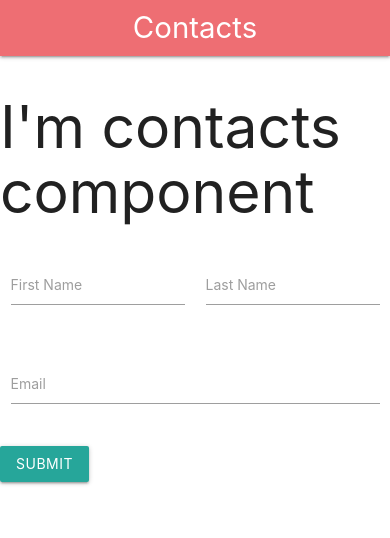
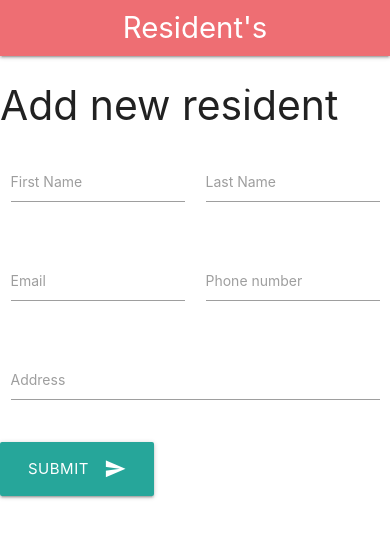
Before and after one commit to landoicco/rcm, a React (Create React App) app in the folder client/: page / in a window 390 px wide. Shown: the top 538 px of the page. Built offline with nearby package versions, Linux system fonts and the light colour scheme; no server answers.

Commit message:
Contacts changed to residents in frontend  - phone number changed from int to BigInteger, just for testing

```diff
--- a/client/src/App.js
+++ b/client/src/App.js
@@ -1,4 +1,4 @@
-import Contacts from "./components/Contacts";
+import Residents from "./components/Residents";
 
 function App() {
   return (
@@ -6,12 +6,12 @@ function App() {
       <nav>
         <div className="nav-wrapper center-align">
           <a href="/" className="brand-logo">
-            Contacts
+            Resident's Booklist
           </a>
         </div>
       </nav>
       <div className="row">
-        <Contacts />
+        <Residents />
       </div>
     </div>
   );
--- a/client/src/components/AddContacts.jsx
+++ /dev/null
@@ -1,64 +0,0 @@
-import { useRef } from "react";
-
-const AddContacts = () => {
-  // Refs
-  const firstNameRef = useRef();
-  const lastNameRef = useRef();
-  const emailRef = useRef();
-
-  const submitContact = (e) => {
-    e.preventDefault();
-
-    let newContact = {
-      firstName: firstNameRef.current.value,
-      lastName: lastNameRef.current.value,
-      email: emailRef.current.value,
-    };
-
-    // API POST request
-
-    fetch("http://localhost:8080/api/contacts", {
-      method: "POST",
-      headers: {
-        "content-type": "application/json",
-      },
-      body: JSON.stringify(newContact),
-    }).then((response) => response.json());
-
-    window.location.reload();
-  };
-
-  return (
-    <div className="row">
-      <form className="col s12" onSubmit={(e) => submitContact(e)}>
-        <div className="row">
-          <div className="input-field col s6">
-            <input ref={firstNameRef} type="text" className="validate" />
-            <label htmlFor="firstName">First Name</label>
-          </div>
-          <div className="input-field col s6">
-            <input ref={lastNameRef} type="text" className="validate" />
-            <label htmlFor="lastName">Last Name</label>
-          </div>
-        </div>
-        <div className="row">
-          <div className="input-field col s12">
-            <input ref={emailRef} type="email" className="validate" />
-            <label htmlFor="email">Email</label>
-          </div>
-        </div>
-        <div className="row">
-          <button
-            className="waves-effect waves-light btn"
-            type="submit"
-            name="action"
-          >
-            Submit
-          </button>
-        </div>
-      </form>
-    </div>
-  );
-};
-
-export default AddContacts;
--- /dev/null
+++ b/client/src/components/AddResident.jsx
@@ -0,0 +1,94 @@
+import { useRef } from "react";
+
+const AddResident = () => {
+  // Refs
+  const firstNameRef = useRef();
+  const lastNameRef = useRef();
+  const emailRef = useRef();
+  const phoneNumberRef = useRef();
+  const addressRef = useRef();
+
+  const submitContact = (e) => {
+    e.preventDefault();
+
+    let newContact = {
+      firstName: firstNameRef.current.value,
+      lastName: lastNameRef.current.value,
+      email: emailRef.current.value,
+      phoneNumber: phoneNumberRef.current.value,
+      address: addressRef.current.value,
+    };
+
+    // API POST request
+
+    fetch("http://localhost:8080/api/residents", {
+      method: "POST",
+      headers: {
+        "content-type": "application/json",
+      },
+      body: JSON.stringify(newContact),
+    }).then((response) => response.json());
+
+    window.location.reload();
+  };
+
+  return (
+    <div className="row">
+      <form className="col s12" onSubmit={(e) => submitContact(e)}>
+        <div className="row">
+          <div className="input-field col s6">
+            <input
+              ref={firstNameRef}
+              type="text"
+              className="validate"
+              required
+            />
+            <label htmlFor="firstName">First Name</label>
+          </div>
+          <div className="input-field col s6">
+            <input
+              ref={lastNameRef}
+              type="text"
+              className="validate"
+              required
+            />
+            <label htmlFor="lastName">Last Name</label>
+          </div>
+        </div>
+        <div className="row">
+          <div className="input-field col s6">
+            <input ref={emailRef} type="email" className="validate" required />
+            <label htmlFor="email">Email</label>
+          </div>
+          <div className="input-field col s6">
+            <input
+              ref={phoneNumberRef}
+              type="number"
+              className="validate"
+              required
+            />
+            <label htmlFor="phoneNumber">Phone number</label>
+          </div>
+        </div>
+        <div className="row">
+          <div className="input-field col s12">
+            <input ref={addressRef} type="text" className="validate" required />
+            <label htmlFor="email">Address</label>
+          </div>
+        </div>
+        <div className="row">
+          <button
+            class="btn-large waves-effect waves-light"
+            type="submit"
+            name="action"
+          >
+            Submit
+            <i class="material-icons right">send</i>
+          </button>
+        </div>
+      </form>
+    </div>
+  );
+};
+
+export default AddResident;
--- a/client/src/components/Contacts.jsx
+++ /dev/null
@@ -1,33 +0,0 @@
-import { useEffect, useState } from "react";
-import AddContacts from "./AddContacts";
-import SingleContact from "./SingleContact";
-
-const Contacts = () => {
-  const [contacts, setContacts] = useState([]);
-
-  useEffect(() => {
-    (async () => {
-      const apiResult = await fetch("http://localhost:8080/api/contacts");
-      const jsonAPIResult = await apiResult.json();
-      setContacts(jsonAPIResult);
-    })();
-  }, []);
-
-  return contacts ? (
-    <div>
-      <div className="row">
-        <h1>I'm contacts component</h1>
-        <AddContacts />
-      </div>
-      <div className="row">
-        {contacts.map((item) => (
-          <SingleContact key={item.id} item={item} />
-        ))}
-      </div>
-    </div>
-  ) : (
-    <h3>No data loaded</h3>
-  );
-};
-
-export default Contacts;
--- /dev/null
+++ b/client/src/components/Residents.jsx
@@ -0,0 +1,33 @@
+import { useEffect, useState } from "react";
+import AddResident from "./AddResident";
+import SingleResident from "./SingleResident";
+
+const Residents = () => {
+  const [residents, setResidents] = useState([]);
+
+  useEffect(() => {
+    (async () => {
+      const apiResult = await fetch("http://localhost:8080/api/residents");
+      const jsonAPIResult = await apiResult.json();
+      setResidents(jsonAPIResult);
+    })();
+  }, []);
+
+  return residents ? (
+    <div>
+      <div className="row">
+        <h3>Add new resident</h3>
+        <AddResident />
+      </div>
+      <div className="row">
+        {residents.map((item) => (
+          <SingleResident key={item.id} item={item} />
+        ))}
+      </div>
+    </div>
+  ) : (
+    <h3>No data loaded</h3>
+  );
+};
+
+export default Residents;
--- a/client/src/components/SingleContact.jsx
+++ b/client/src/components/SingleResident.jsx
@@ -1,12 +1,16 @@
-const SingleContact = ({ item }) => {
+const SingleResident = ({ item }) => {
   return (
     <div className="row">
       <div className="col s12 m6">
         <div className="card blue-grey darken-1">
           <div className="card-content white-text">
-            <span className="card-title">{item.firstName}</span>
+            <span className="card-title">
+              {item.firstName} {item.lastName}
+            </span>
           </div>
           <div className="card-action">
+            <p>{item.address}</p>
+            <p>{item.phoneNumber}</p>
             <p>{item.email}</p>
           </div>
         </div>
@@ -15,4 +19,4 @@ const SingleContact = ({ item }) => {
   );
 };
 
-export default SingleContact;
+export default SingleResident;
```
Also changed, not shown: 2 other files (tests, documents, lock files or other folders).
